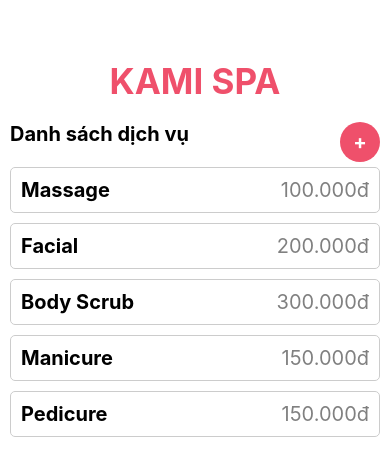
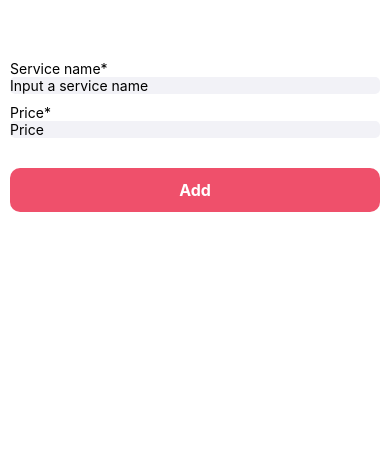
Before and after one commit to Huy317/Lab5_CSE441, a React Native app: screen / in a window 390 px wide. Shown: the top 476 px of the page. Built offline with nearby package versions, Linux system fonts and the light colour scheme.

Commit message:
done ui for add service screen

```diff
--- a/App.tsx
+++ b/App.tsx
@@ -2,11 +2,11 @@ import React from "react";
 import { View } from "react-native";
 import Login from "./src/Login";
 import Home from "./src/Home";
+import AddService from "./src/AddService";
 
 const App = () => {
   return(
-      // <Login />
-      <Home />
+      <AddService />
   );
 }
 
--- a/src/AddService.js
+++ b/src/AddService.js
@@ -0,0 +1,68 @@
+import React, { useState } from "react";
+import { Alert, StyleSheet, Text, TextInput, TouchableOpacity, View } from "react-native";
+
+const AddService = () => {
+    const [name, setName] = useState("");
+    const [price, setPrice] = useState("");
+
+    const handleAddService = () => {
+        Alert.alert("Add Service", `Service name: ${name}, Price: ${price}`);
+    }
+    return (
+        <View style={styles.container}>
+            <Text>Service name*</Text>
+            <TextInput
+                style={styles.input}
+                placeholder="Input a service name"
+                onChangeText={(text) => setName(text)}
+            />
+            <Text>Price*</Text>
+            <TextInput
+                style={styles.input}
+                placeholder="Price"
+                onChangeText={(text) => setPrice(text)}
+            />
+
+            <TouchableOpacity
+                style={styles.button}
+                onPress={handleAddService}
+            >
+                <Text style={styles.buttonText}>Add</Text>
+            </TouchableOpacity>
+        </View>
+    )
+}
+
+const styles = StyleSheet.create({
+    container: {
+        flex: 1,
+        marginTop: 50,
+        padding: 10,
+    },
+    label: {
+        fontSize: 16,
+        marginBottom: 5,
+        color: "black",
+        fontWeight: "bold",
+    },
+    input: {
+        backgroundColor: "#F2F2F7",
+        borderRadius: 5,
+        marginBottom: 10,
+    },
+        button: {
+        backgroundColor: "#EF506B",
+        justifyContent: "center",
+        alignItems: "center",
+        width: '100%',
+        borderRadius: 10,
+        padding: 12,
+        marginTop: 20,
+    },
+    buttonText: {
+        color: '#fff',
+        fontWeight: "bold",
+        fontSize: 16,
+    }
+})
+export default AddService;
--- /dev/null
+++ b/src/Detail.js
@@ -0,0 +1 @@
+import React from "react";
```
